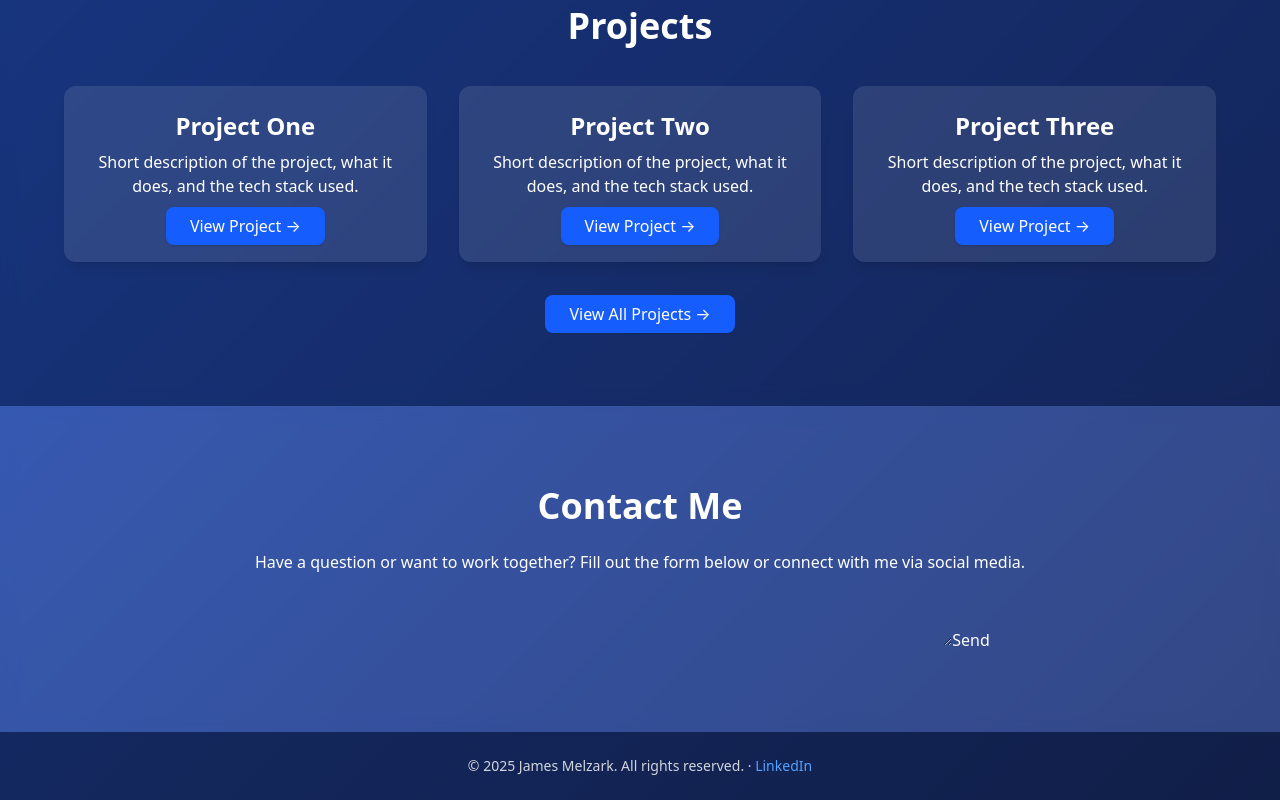
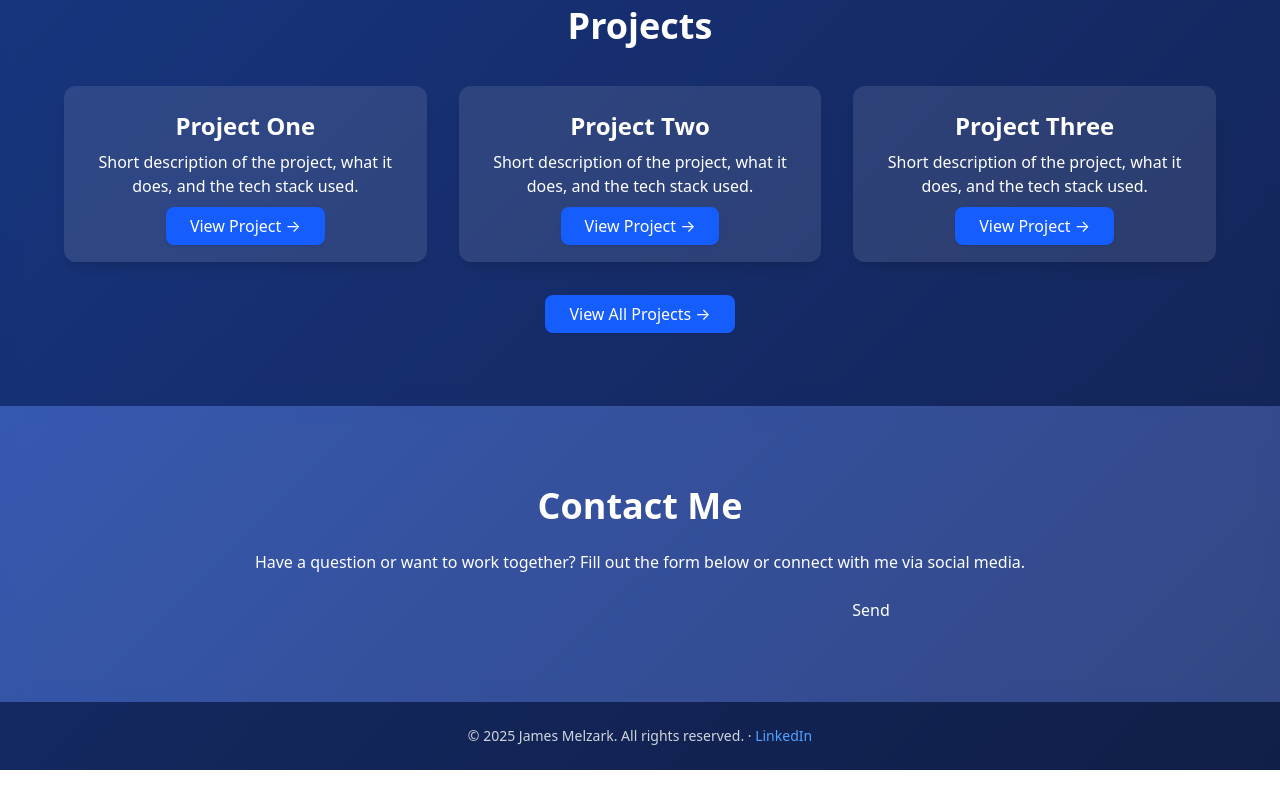
Before and after one commit to pnwmakes/my-portfolio, a Next.js app: page / in a window 1280 px wide. Shown: the part 1186-1986 px from the top of the page. After the commit the page ends 1956 px from the top, so only its background shows below. Built offline with nearby package versions, Linux system fonts and the light colour scheme.

Commit message:
netlify form

```diff
--- a/app/page.tsx
+++ b/app/page.tsx
@@ -200,7 +200,6 @@ export default function HomePage() {
                         <input type='hidden' name='form-name' value='contact' />
                         <input type='text' name='name' required />
                         <input type='email' name='email' required />
-                        <textarea name='message' required></textarea>
                         <button type='submit'>Send</button>
                     </form>
                 </div>
--- a/next.config.js
+++ b/next.config.js
@@ -1,7 +1,7 @@
 /** @type {import('next').NextConfig} */
 const nextConfig = {
     experimental: {
-        serverActions: true, // or false — just must be a boolean
+        serverActions: true, // or false — just must be boolean
     },
     netlify: {
         functions: {
```
Also changed, not shown: 1 other file (tests, documents, lock files or other folders).
